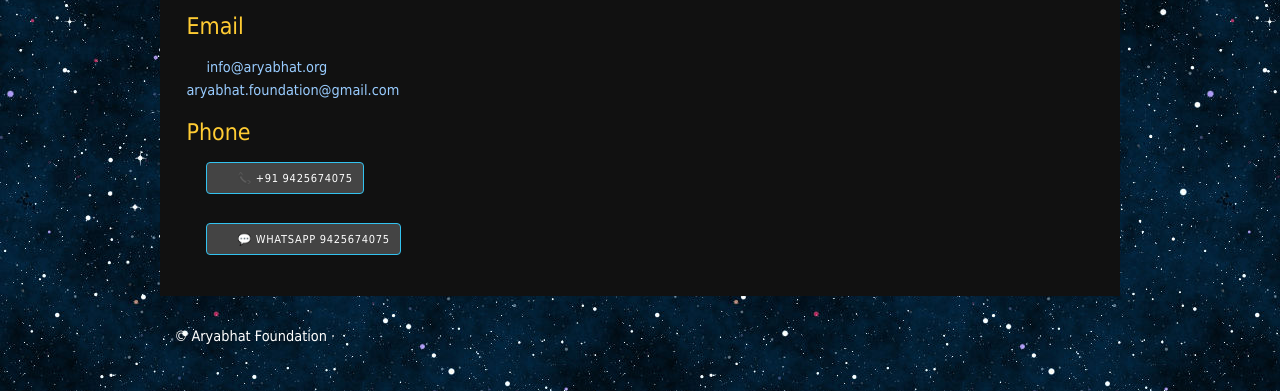
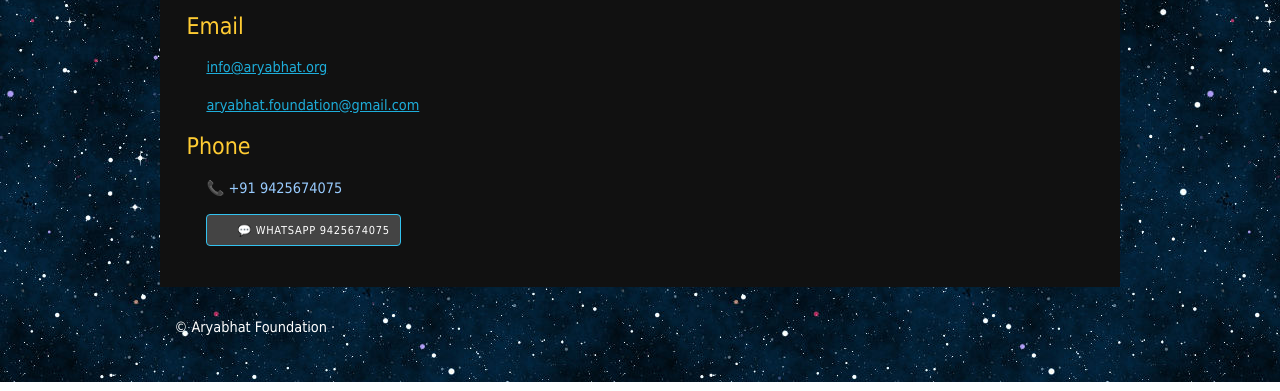
Before and after one commit to aryabhatfoundation/aryabhat.org, a plain HTML site: page contact.html in a window 1280 px wide. Shown: the part 578-969 px from the top of the page. Drawn offline with Linux system fonts and the light colour scheme.

Commit message:
links added in contact

```diff
--- a/contact.html
+++ b/contact.html
@@ -54,11 +54,11 @@
 					</p>
           <div style="text-decoration:none; overflow:hidden;max-width:100%;width:250px;height:250px;"><div id="google-maps-canvas" style="height:100%; width:100%;max-width:100%;"><iframe style="height:100%;width:100%;border:0;" frameborder="0" src="https://www.google.com/maps/embed/v1/place?q=Aryabhat+Foundation,+Fortune+Pride,+Trilanga,+Bhopal,+Madhya+Pradesh,+India&key=AIzaSyBFw0Qbyq9zTFTd-tUY6dZWTgaQzuU17R8"></iframe></div><style>#google-maps-canvas img{max-height:none;max-width:none!important;background:none!important;}</style></div>
         <h4>Email</h4>
-        <p>info@aryabhat.org<br/>
-        aryabhat.foundation@gmail.com<br/>
+        <p><a href="mailto:info@aryabhat.org">info@aryabhat.org</a><br/>       </p>
+        <p><a href="mailto:aryabhat.foundation@gmail.com">aryabhat.foundation@gmail.com</a><br/>
 				</p>
         <h4>Phone</h4>
-        <p><a class="button button-primary"  href="tel:+919425674075">📞 +91 9425674075</a></p>
+        <p>📞 +91 9425674075</p>
 
         <p><a class="button button-primary" href="https://wa.me/9425674075">💬 Whatsapp 9425674075</a></p>
 
```
